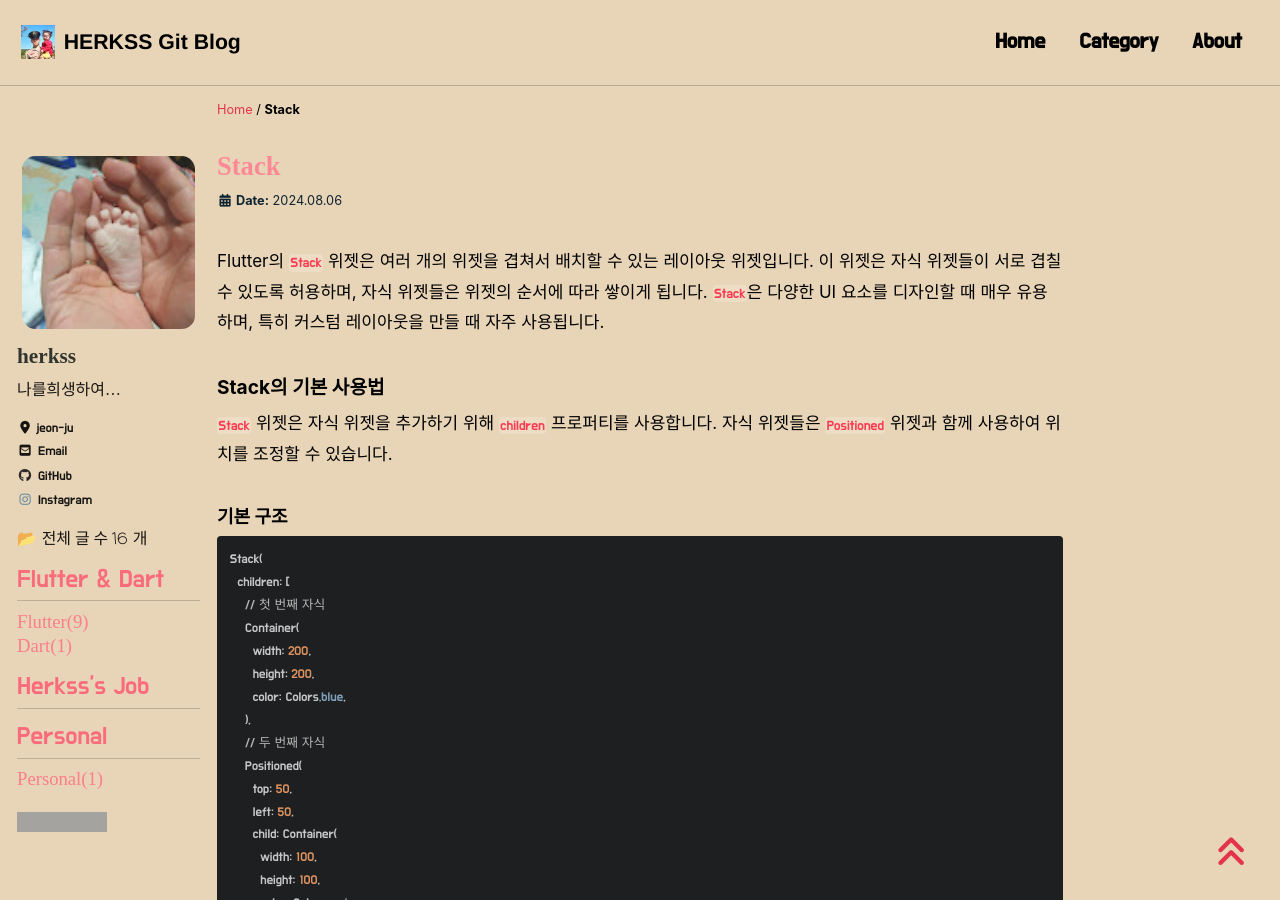
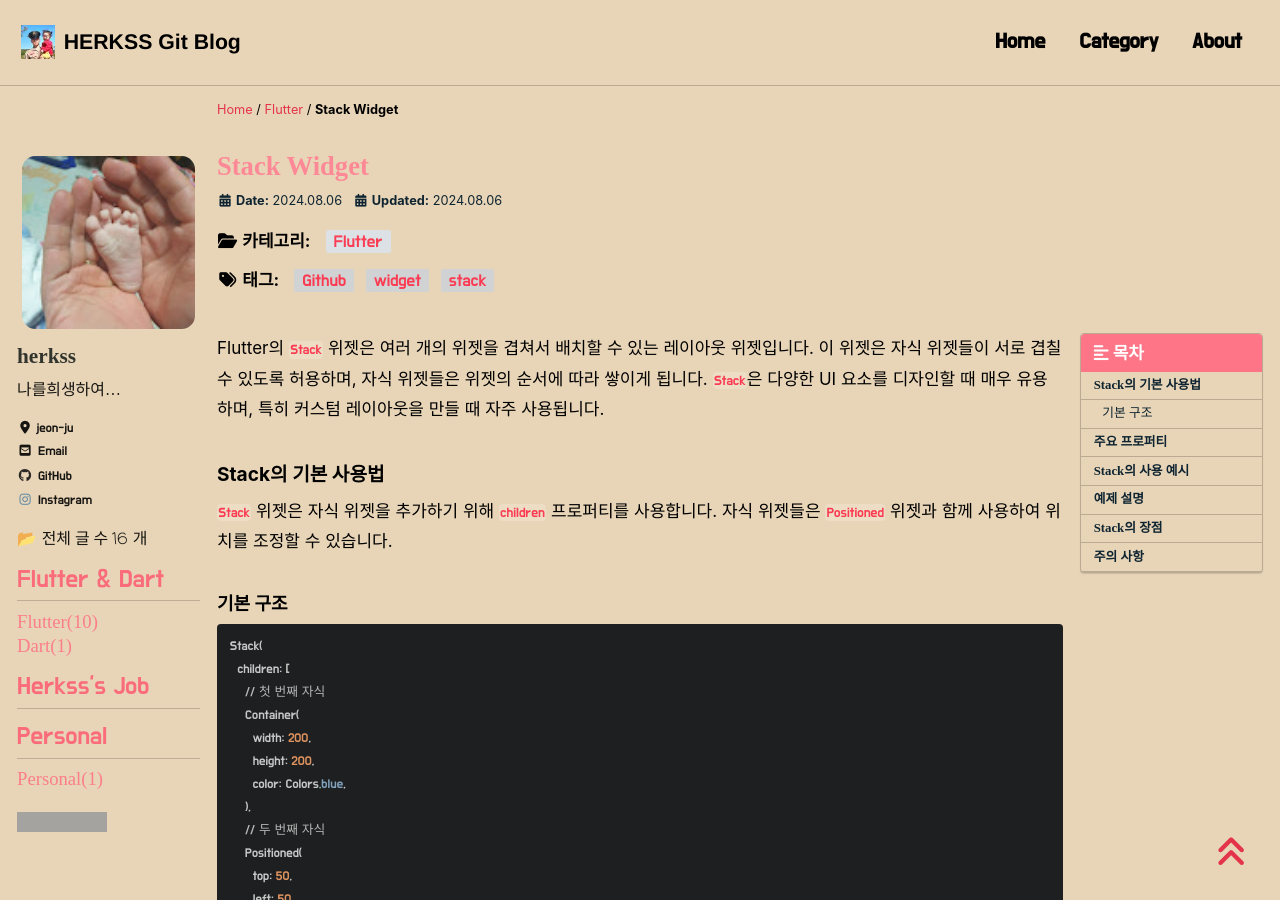
Before and after one commit to herkss/herkss.github.io, a Jekyll site: the page built from _posts/Flutter/2024-08-06-stack.md, in a window 1280 px wide and 900 px high. Built offline with Jekyll 4.4.1, drawn with Linux system fonts in a browser that asks for light colours; cached includes are drawn as plain includes; nearby versions of some CDN libraries; some web fonts are replaced; comment, search, counter and statistics services are not loaded; some of the changed text lies outside the part shown; grey boxes are pictures that could not be loaded.

Commit message:
Update 2024-08-06-stack.md

```diff
--- a/_posts/Flutter/2024-08-06-stack.md
+++ b/_posts/Flutter/2024-08-06-stack.md
@@ -1,3 +1,22 @@
+---
+title:  "Stack Widget"
+excerpt: "스텍 Stack"
+
+categories:
+  - Flutter
+tags:
+  - [stack, widget, Github,]
+
+toc: true
+toc_sticky: true
+
+date: 2024-08-06
+last_modified_at: 2024-08-06
+
+---
+
+
+
 Flutter의 `Stack` 위젯은 여러 개의 위젯을 겹쳐서 배치할 수 있는 레이아웃 위젯입니다. 이 위젯은 자식 위젯들이 서로 겹칠 수 있도록 허용하며, 자식 위젯들은 위젯의 순서에 따라 쌓이게 됩니다. `Stack`은 다양한 UI 요소를 디자인할 때 매우 유용하며, 특히 커스텀 레이아웃을 만들 때 자주 사용됩니다.
 
 ### Stack의 기본 사용법
```
